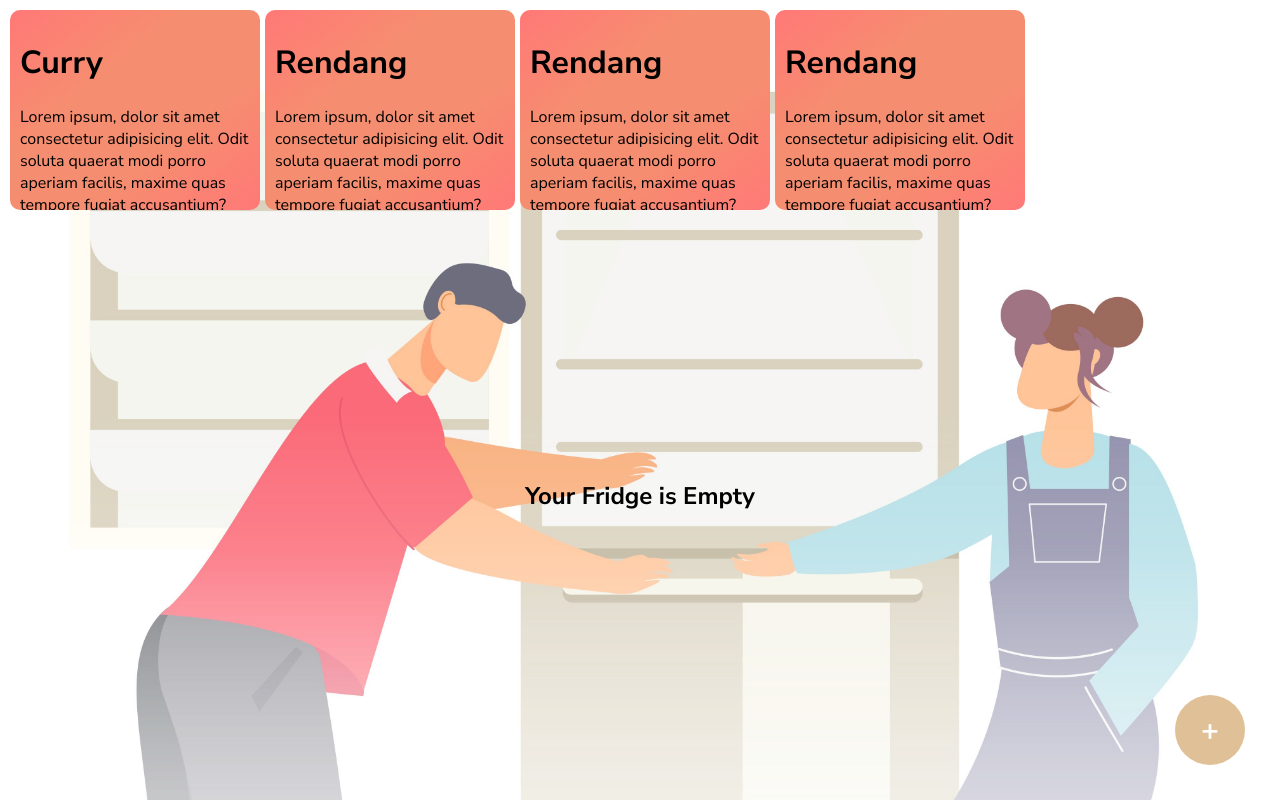
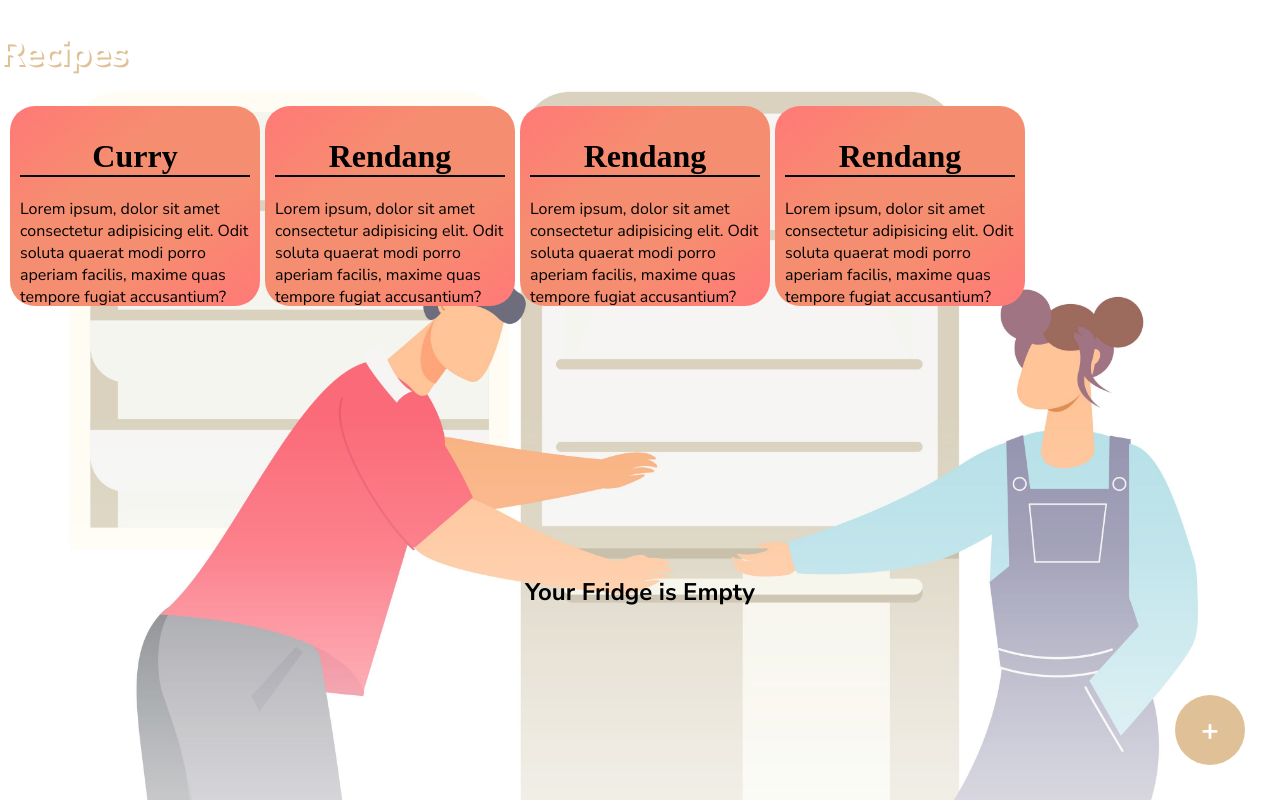
Before and after one commit to mpospelova/foodies_frontend, a Next.js app: page / in a window 1280 px wide. Shown: the top 800 px of the page. Built offline with nearby package versions, Linux system fonts and the light colour scheme.

Commit message:
Adding header to landing page

```diff
--- a/components/recipe_feed/RecipeItem/RecipeItem.js
+++ b/components/recipe_feed/RecipeItem/RecipeItem.js
@@ -5,7 +5,7 @@ import styles from "./RecipeItem.module.css";
 const RecipeItem = ({ name, summary }) => {
   return (
     <div className={styles.RecipeItem__container}>
-      <h1>{name}</h1>
+      <h1 className={styles.RecipeItem__name}>{name}</h1>
       <div className={styles.RecipeItem__summary}>{summary}</div>
     </div>
   );
--- a/components/recipe_feed/RecipeItem/RecipeItem.module.css
+++ b/components/recipe_feed/RecipeItem/RecipeItem.module.css
@@ -11,3 +11,14 @@
 /* .RecipeItem__container {
   width: 300px;
 }  */
+
+.RecipeItem__name {
+  text-align: center;
+  font-family: cursive;
+}
+
+.RecipeItem__name:after {
+  content: " ";
+  display: block;
+  border: 1px solid black;
+}
--- a/components/recipe_feed/RecipeList/RecipeList.js
+++ b/components/recipe_feed/RecipeList/RecipeList.js
@@ -36,6 +36,8 @@ const RecipeList = () => {
     },
   ];
   return (
+    <div>
+      <h2 className={styles.RecipeList__header}> Recipes </h2>
       <div className={styles.RecipeList__container}>
         <Swiper slidesPerView={"auto"} spaceBetween={5}>
           {recipes.map(({ id, name, summary }) => (
@@ -45,6 +47,7 @@ const RecipeList = () => {
           ))}
         </Swiper>
       </div>
+    </div>
   );
 };
 
--- a/components/recipe_feed/RecipeList/RecipeList.module.css
+++ b/components/recipe_feed/RecipeList/RecipeList.module.css
@@ -1,7 +1,7 @@
 .swiperSlide {
   width: 250px;
   height: 200px;
-  border-radius: 10px;
+  border-radius: 25px;
   background-image: linear-gradient(
     to right bottom,
     #ff7878,
@@ -17,9 +17,17 @@
     #fd7e75,
     #ff7878
   );
-  overflow: hidden;
+  /* overflow: hidden; */
 }
 
 .RecipeList__container {
   margin: 10px;
 }
+
+.RecipeList__header {
+  text-align: left;
+  color: white;
+  font-size: 2.2em;
+  font-weight: 800;
+  text-shadow: 2px 2px #e0c097;
+}
```
Lines whose indentation alone changed are shown as unchanged.
